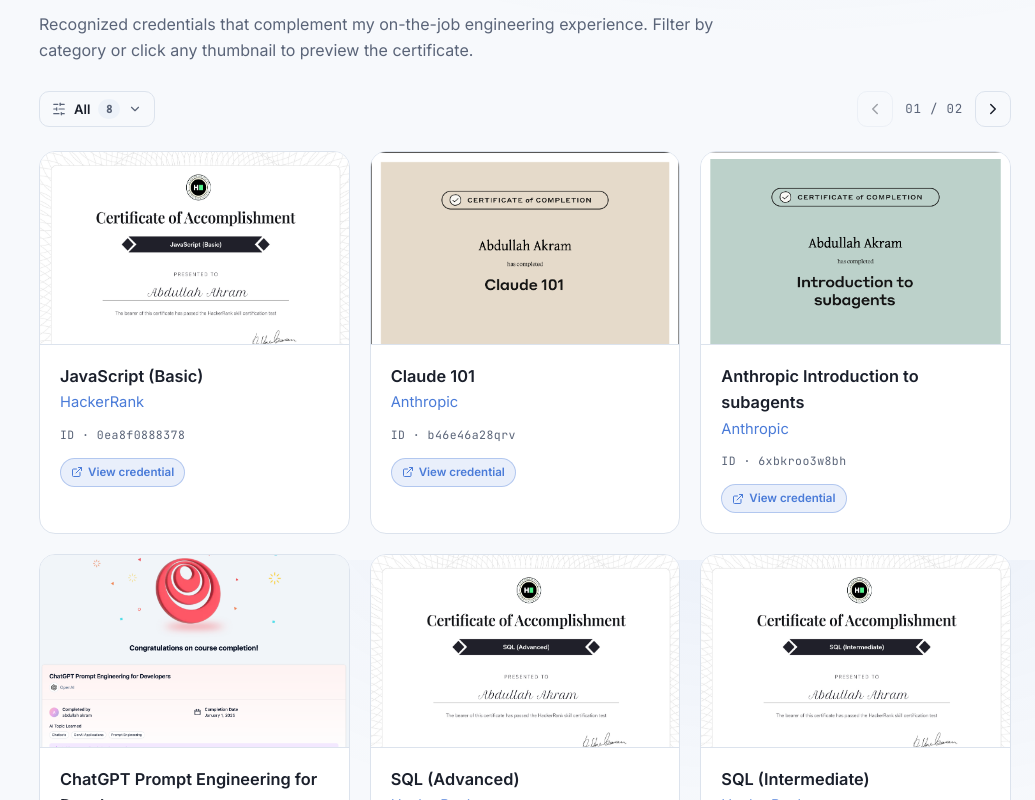
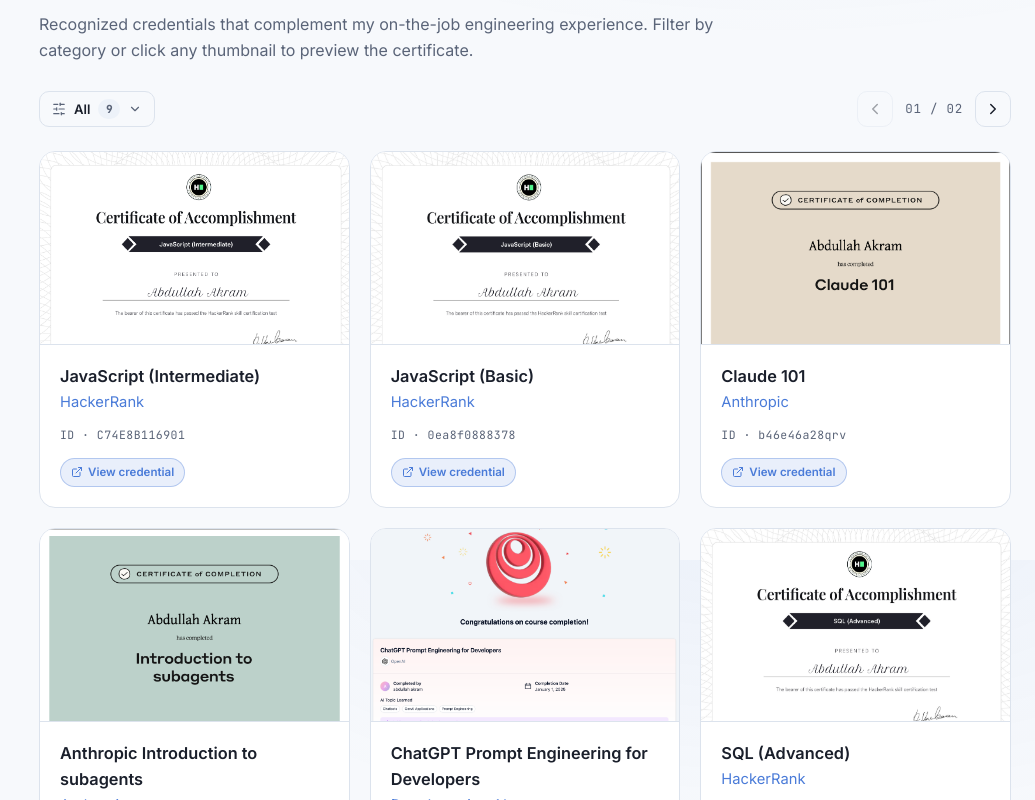
Before and after one commit to Abdullah18x/portfolio, a React (Vite) app: page / in a window 1280 px wide. Shown: the part 9840-10640 px from the top of the page, without its empty margins (245-1280 px from the left). Built offline with nearby package versions, Linux system fonts and the light colour scheme.

Commit message:
Updated certifications

```diff
--- a/src/data/certificationsData.ts
+++ b/src/data/certificationsData.ts
@@ -28,13 +28,22 @@
 
 export const certificationsData: Certification[] = [
   {
+    name: 'JavaScript (Intermediate)',
+    issuer: 'HackerRank',
+    issuerKey: 'hackerrank',
+    category: 'Programming',
+    credentialId: 'C74E8B116901',
+    url: 'https://www.hackerrank.com/certificates/c74e8b116901',
+    image: './images/javascript_intermediate_certificate.png',
+  },
+  {
     name: 'JavaScript (Basic)',
     issuer: 'HackerRank',
     issuerKey: 'hackerrank',
     category: 'Programming',
     credentialId: '0ea8f0888378',
     url: 'https://www.hackerrank.com/certificates/0ea8f0888378',
-    image: './images/javascript_basic certificate.png',
+    image: './images/javascript_basic_certificate.png',
   },
   {
     name: 'Claude 101',
```
Also changed, not shown: public/images/javascript_basic_certificate.png (renamed from public/images/javascript_basic certificate.png), public/images/javascript_intermediate_certificate.png (added).
